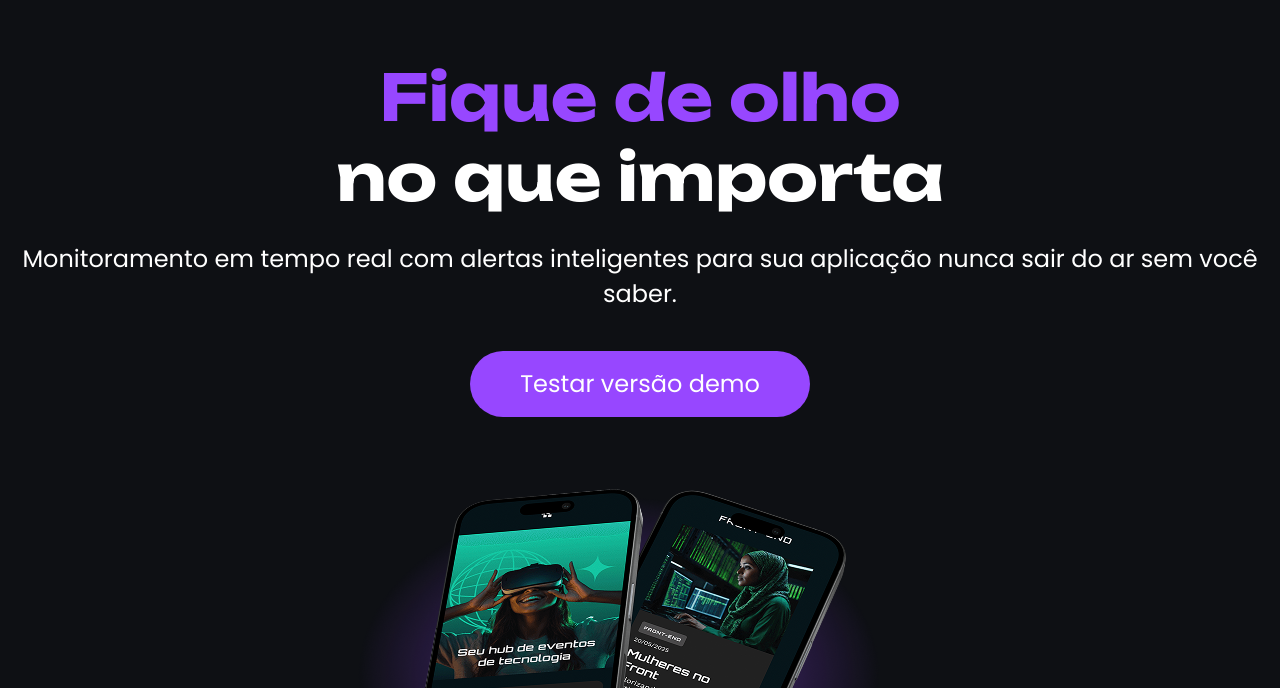
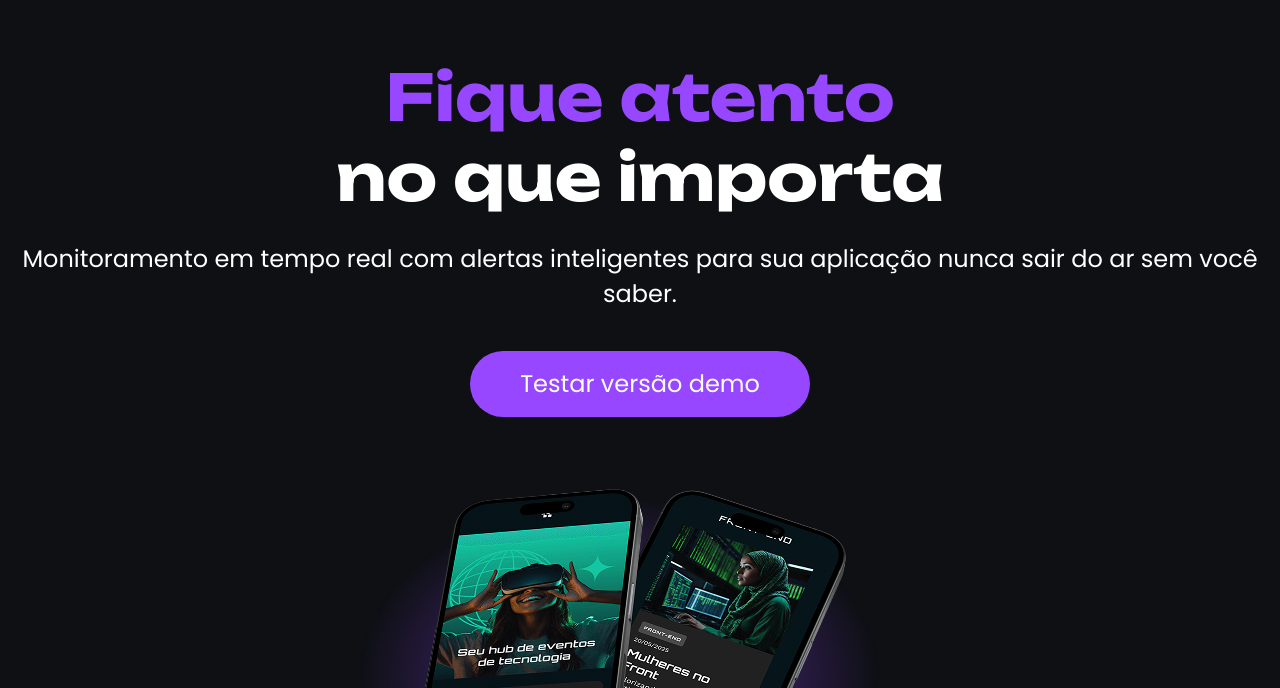
Before and after one commit to vigitinho/tecboard, a plain HTML site: page index.html in a window 1280 px wide. Shown: the part 112-800 px from the top of the page. Drawn offline with Linux system fonts and the light colour scheme.

Commit message:
Altera o titulo da pagina

```diff
--- a/index.html
+++ b/index.html
@@ -15,7 +15,7 @@
     <main>
         <section>
             <h1>
-                <span>Fique de olho</span>
+                <span>Fique atento</span>
                 <br> no que importa
             </h1>
             <p>Monitoramento em tempo real com alertas inteligentes para sua aplicação nunca sair do ar sem você saber.</p>
```
